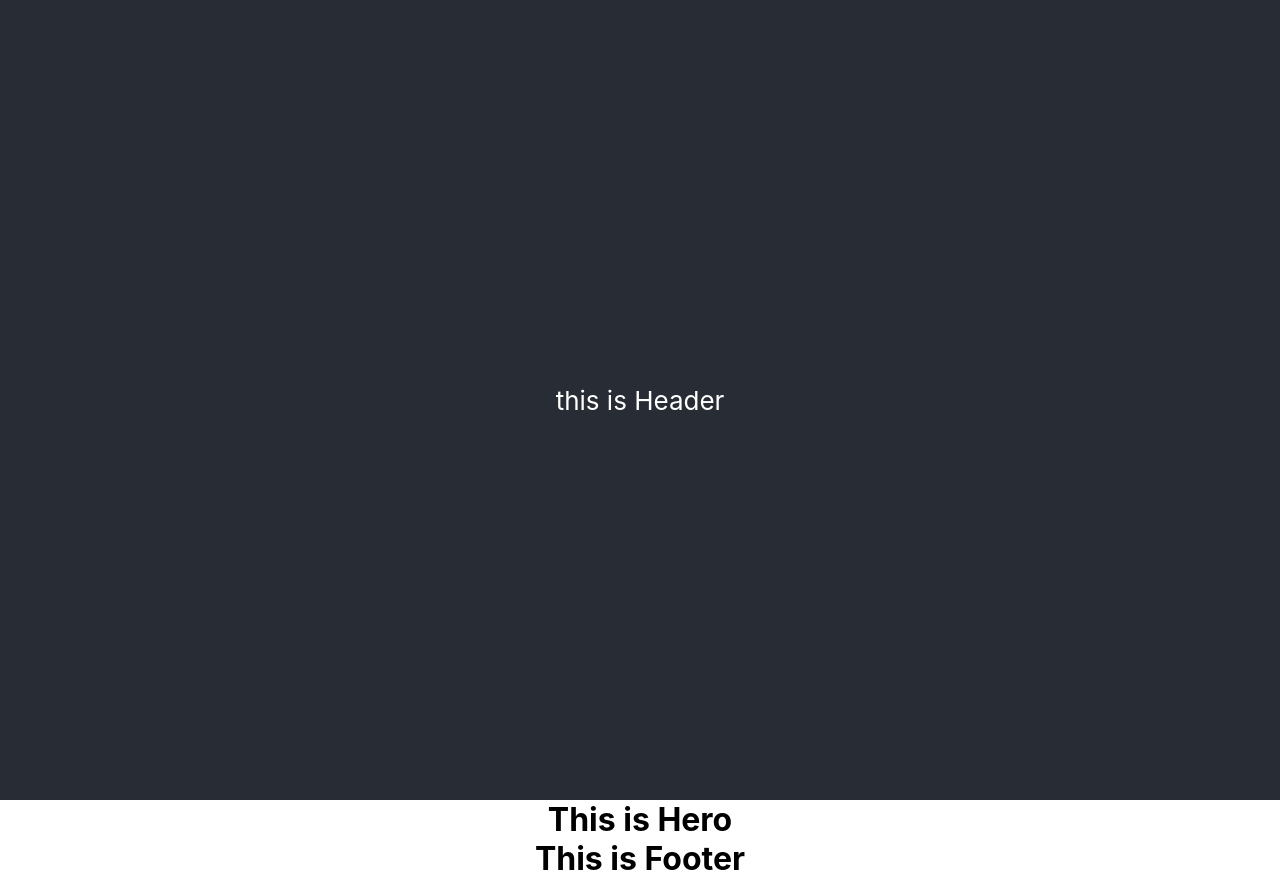
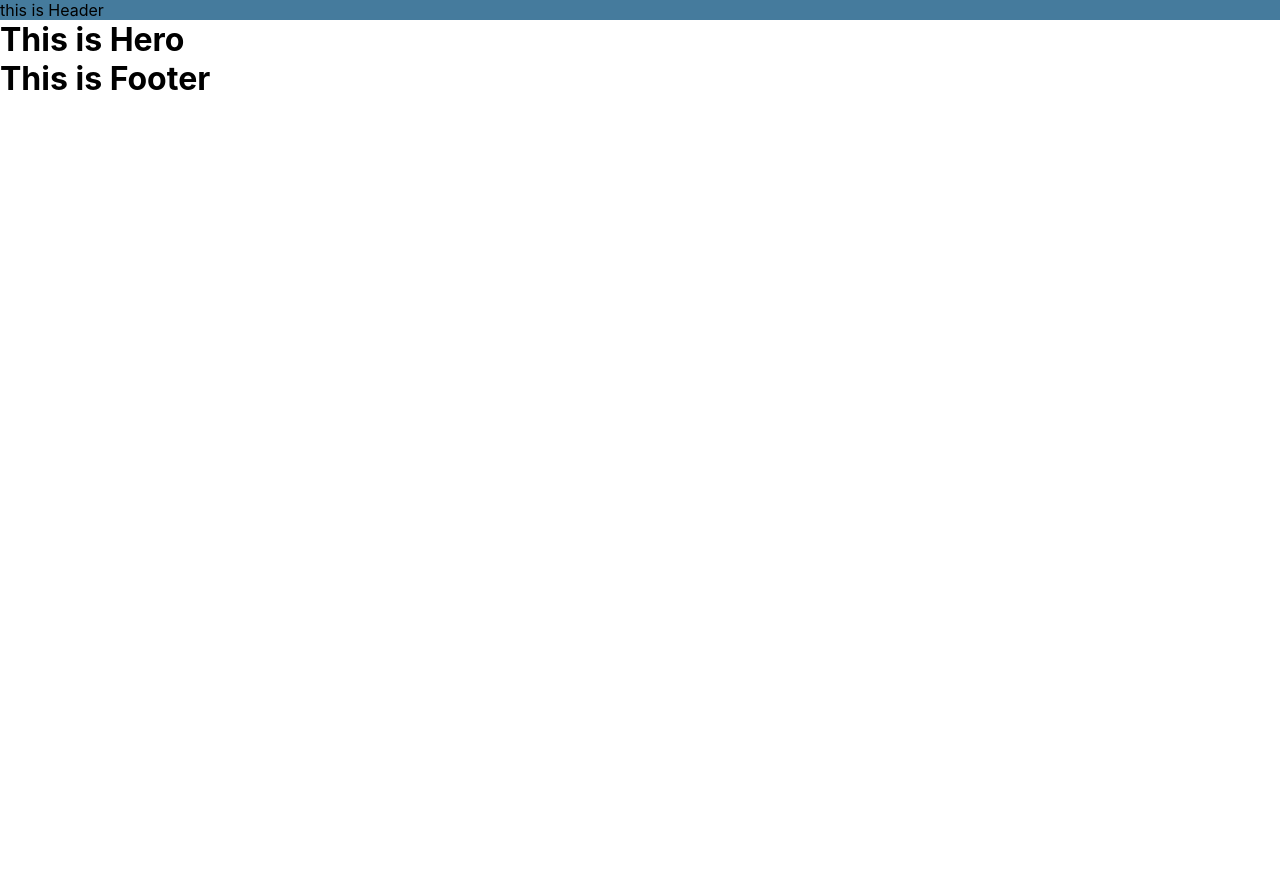
Before and after one commit to jaRue1/react-sass-app, a React (Create React App) app: page / in a window 1280 px wide. After the commit the page ends 800 px from the top, so only its background shows below. Built offline with nearby package versions, Linux system fonts and the light colour scheme; the HTML template or start-up script is replaced by a standard one.

Commit message:
imported fonts

```diff
--- a/src/App.js
+++ b/src/App.js
@@ -4,11 +4,11 @@ import Footer from './components/Footer'
 import Hero from './components/Hero'
 function App() {
   return (
-    <div className="App">
+    <>
     <Header/>
     <Hero/>
     <Footer/>
-    </div>
+    </>
   );
 }
 
--- a/src/components/Header/index.js
+++ b/src/components/Header/index.js
@@ -2,7 +2,7 @@ import React from 'react'
 
 function Header (){
 return (
-  <header className="App-header">
+  <header >
   <p>
     this is Header
   </p>
--- a/src/styles/_main.scss
+++ b/src/styles/_main.scss
@@ -1,3 +1,5 @@
+@import url('https://fonts.googleapis.com/css2?family=Montserrat:wght@100;400;700;900&display=swap');
+// Reset
 *,
 * ::after,
 * ::before {
@@ -5,6 +7,13 @@
   padding: 0;
   box-sizing: inherit;
 }
+
+@import './base/variables';
+@import './components/header';
+@import './components/hero';
+@import './components/footer';
+
+
 
 body {
   margin: 0;
@@ -22,28 +31,8 @@ code {
 
 
 
-.App {
-  text-align: center;
-}
-
-
 @media (prefers-reduced-motion: no-preference) {
   .App-logo {
     animation: App-logo-spin infinite 20s linear;
   }
 }
-
-.App-header {
-  background-color: #282c34;
-  min-height: 100vh;
-  display: flex;
-  flex-direction: column;
-  align-items: center;
-  justify-content: center;
-  font-size: calc(10px + 2vmin);
-  color: white;
-}
-
-.App-link {
-  color: #61dafb;
-}
--- a/src/styles/base/_variables.scss
+++ b/src/styles/base/_variables.scss
@@ -0,0 +1,9 @@
+$primary-color: #457b9d;
+$lightblue-color: #a8dadc;
+$darkblue-color: #1d3357;
+$pale-color: #f1faee;
+$red-color: #e63946;
+
+@mixin default-font {
+  font-family: 'sans-serif', -apple-system, BlinkMacSystemFont, 'Segoe UI', Roboto, Oxygen, Ubuntu, Cantarell, 'Open Sans', 'Helvetica Neue', sans-serif ;
+}
--- a/src/styles/components/_header.scss
+++ b/src/styles/components/_header.scss
@@ -0,0 +1,3 @@
+header{
+  background-color: $primary-color;
+}
```
Also changed, not shown: src/styles/components/_main.scss (deleted).
